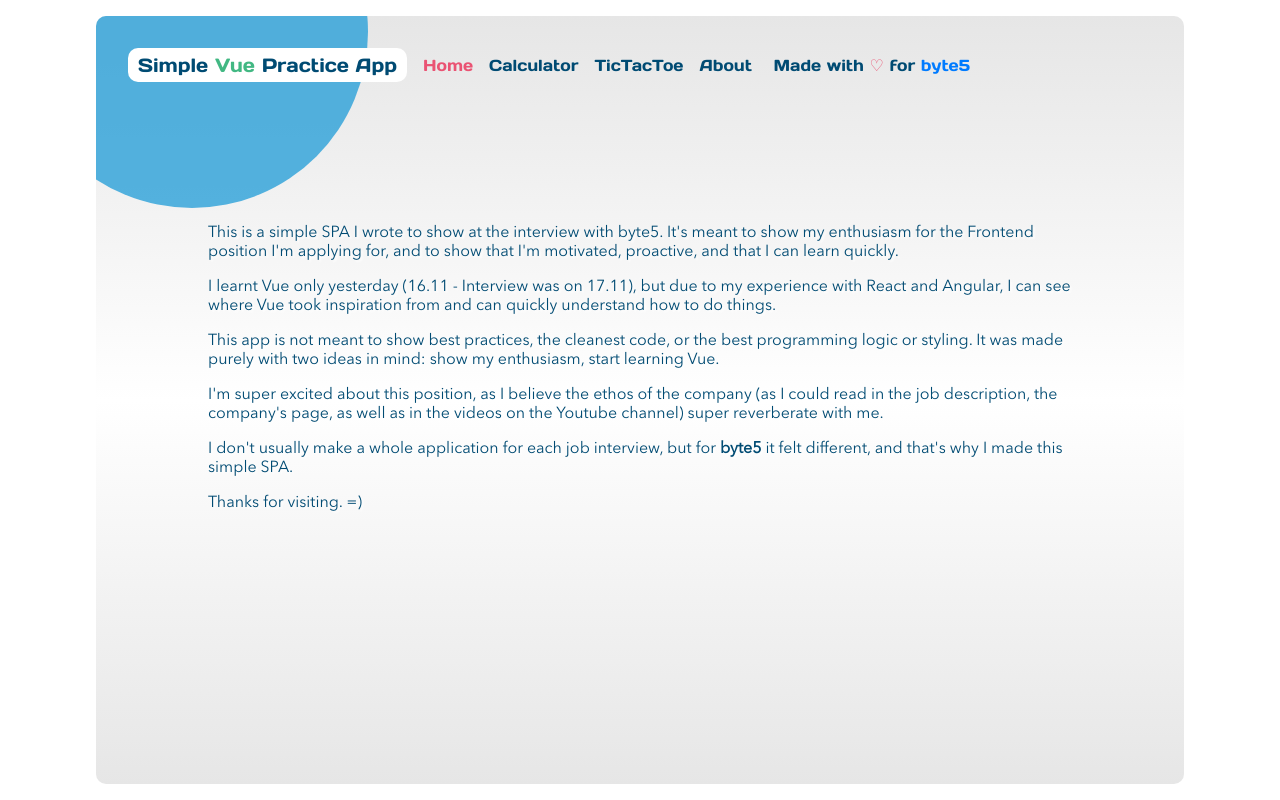
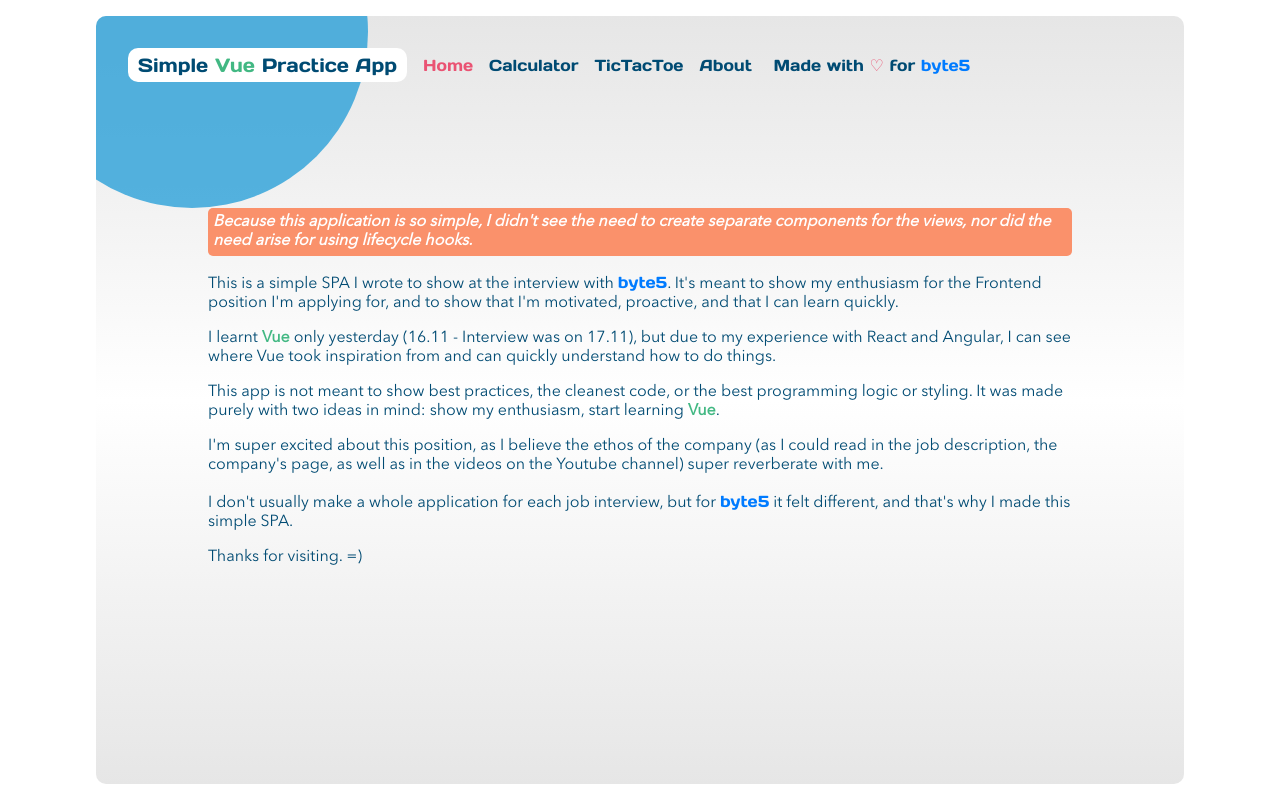
Before and after one commit to asilva87/vue-byte5, a Vue app: page / in a window 1280 px wide. Built offline with nearby package versions, Linux system fonts and the light colour scheme.

Commit message:
Improve text and formatting

```diff
--- a/src/views/HomeView.vue
+++ b/src/views/HomeView.vue
@@ -1,20 +1,26 @@
 <template>
     <main>
         <div class="page-description">
+            <div class="im-no-jr-alert">
+                <em>
+                    Because this application is so simple, I didn't see the need to create separate
+                    components for the views, nor did the need arise for using lifecycle hooks.
+                </em>
+            </div>
             <p>
-                This is a simple SPA I wrote to show at the interview with byte5. It's meant to show
+                This is a simple SPA I wrote to show at the interview with <span class="byte5">byte5</span>. It's meant to show
                 my enthusiasm for the Frontend position I'm applying for, and to show that I'm
                 motivated, proactive, and that I can learn quickly.
             </p>
             <p>
-                I learnt Vue only yesterday (16.11 - Interview was on 17.11), but due to my
+                I learnt <span class="vue">Vue</span> only yesterday (16.11 - Interview was on 17.11), but due to my
                 experience with React and Angular, I can see where Vue took inspiration from and can
                 quickly understand how to do things.
             </p>
             <p>
                 This app is not meant to show best practices, the cleanest code, or the best
                 programming logic or styling. It was made purely with two ideas in mind: show my
-                enthusiasm, start learning Vue.
+                enthusiasm, start learning <span class="vue">Vue</span>.
             </p>
             <p>
                 I'm super excited about this position, as I believe the ethos of the company (as I
@@ -23,7 +29,7 @@
             </p>
             <p>
                 I don't usually make a whole application for each job interview, but for
-                <strong>byte5</strong> it felt different, and that's why I made this simple SPA.
+                <span class="byte5">byte5</span> it felt different, and that's why I made this simple SPA.
             </p>
             <p>Thanks for visiting. =)</p>
         </div>
@@ -34,7 +40,24 @@
 .page-description {
     font-family: 'AvenirNext';
     margin: 0 5rem;
-    text-shadow: 2px 2px 2px white;
+}
+
+.im-no-jr-alert {
+    background-color: rgb(250, 145, 107);
+    color: white;
+    font-weight: bold;
+    border-radius: 5px;
+    padding: 5px;
+}
+
+.byte5 {
+    font-family: 'DaysOne';
+    color: var(--blue);
+}
+
+.vue {
+    font-weight: bold;
+    color: var(--vue-green);
 }
 
 @media screen and (max-width: 740px) {
```
